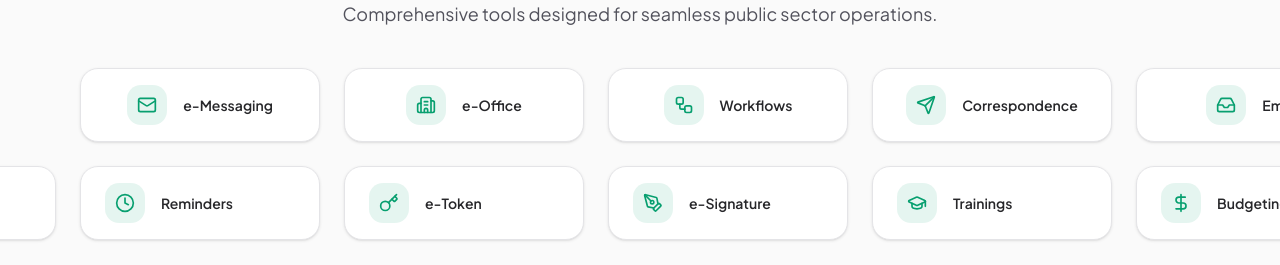
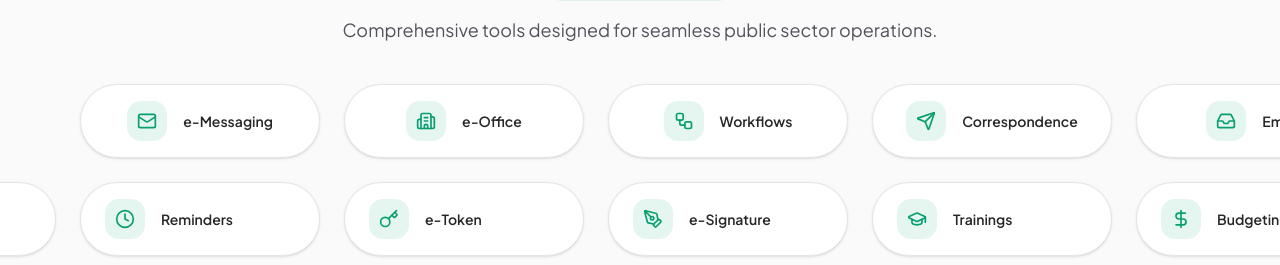
Before and after one commit to Phumie-bee/igov-landing-page-repo, a Next.js app: page / in a window 1280 px wide. Shown: the part 687-952 px from the top of the page. Built offline with nearby package versions, Linux system fonts and the light colour scheme.

Commit message:
platform features update

```diff
--- a/components/hero-section.tsx
+++ b/components/hero-section.tsx
@@ -6,7 +6,7 @@ import iGov_heroImage2 from "../public/Federal_Secretariat.png";
 
 export default function HeroSection() {
   return (
-    <section className="relative min-h-[50vh] flex items-center py-10 sm:py-12 lg:py-16">
+    <section className="relative min-h-[50vh] flex items-center pt-20 pb-6 sm:pt-26 sm:pb-10 lg:pt-28 lg:pb-8">
       {/* Background Image */}
       <div className="absolute inset-0">
         <Image
--- a/components/integrated-tools-section.tsx
+++ b/components/integrated-tools-section.tsx
@@ -86,7 +86,7 @@ function ScrollableRow({ row }: { row: typeof integratedTools }) {
           return (
             <div
               key={index}
-              className="flex items-center justify-center gap-2.5 sm:gap-3 px-4 sm:px-5 py-3 sm:py-3.5 bg-white rounded-xl border border-zinc-200 shadow-sm min-w-40 sm:min-w-47.5 shrink-0 snap-start hover:shadow-md transition-shadow"
+              className="flex items-center justify-center gap-2.5 sm:gap-3 px-4 sm:px-5 py-3 sm:py-3.5 bg-white rounded-full border border-zinc-200 shadow-sm min-w-40 sm:min-w-47.5 shrink-0 snap-start hover:shadow-md transition-shadow"
             >
               <div className="w-8 h-8 sm:w-9 sm:h-9 bg-[#079f6f]/10 rounded-lg flex items-center justify-center shrink-0">
                 <Icon className="w-4 h-4 sm:w-4.5 sm:h-4.5 text-[#079f6f]" />
@@ -151,7 +151,7 @@ export default function IntegratedToolsSection() {
               return (
                 <div
                   key={index}
-                  className="flex items-center justify-center gap-4 px-6 py-4 bg-white rounded-2xl border border-zinc-200 shadow-sm min-w-60 shrink-0 hover:shadow-md transition-shadow"
+                  className="flex items-center justify-center gap-4 px-6 py-4 bg-white rounded-full border border-zinc-200 shadow-sm min-w-60 shrink-0 hover:shadow-md transition-shadow"
                 >
                   <div className="w-10 h-10 bg-[#079f6f]/10 rounded-xl flex items-center justify-center shrink-0">
                     <Icon className="w-5 h-5 text-[#079f6f]" />
@@ -167,14 +167,14 @@ export default function IntegratedToolsSection() {
 
         {/* Sliding Row 2 - scrolls right, offset */}
         <div className="relative -mx-6">
-          <div className="flex gap-6 animate-[marquee-right_40s_linear_infinite] pl-20">
+          <div className="flex gap-6 animate-[marquee-right_40s_linear_infinite] pl-20 text-center">
             {[...integratedTools.slice(10), ...integratedTools.slice(10)].map(
               (tool, index) => {
                 const Icon = tool.icon;
                 return (
                   <div
                     key={index}
-                    className="flex items-center gap-4 px-6 py-4 bg-white rounded-2xl border border-zinc-200 shadow-sm min-w-60 shrink-0 hover:shadow-md transition-shadow"
+                    className="flex items-center gap-4 px-6 py-4 bg-white rounded-full border border-zinc-200 shadow-sm min-w-60 shrink-0 hover:shadow-md transition-shadow"
                   >
                     <div className="w-10 h-10 bg-[#079f6f]/10 rounded-xl flex items-center justify-center shrink-0">
                       <Icon className="w-5 h-5 text-[#079f6f]" />
```
